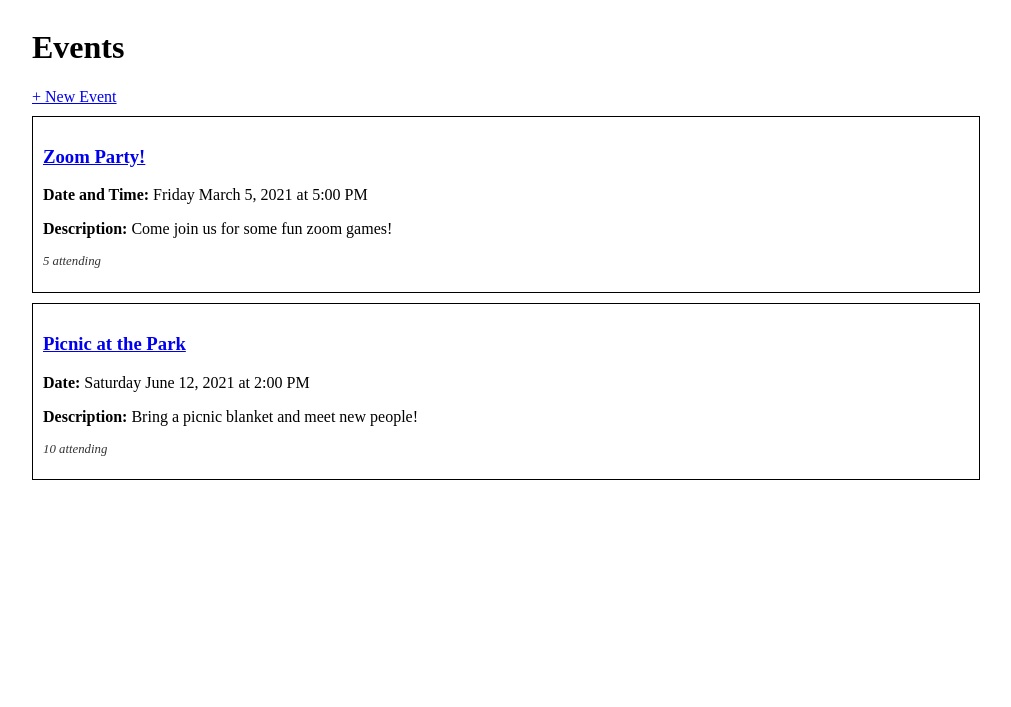
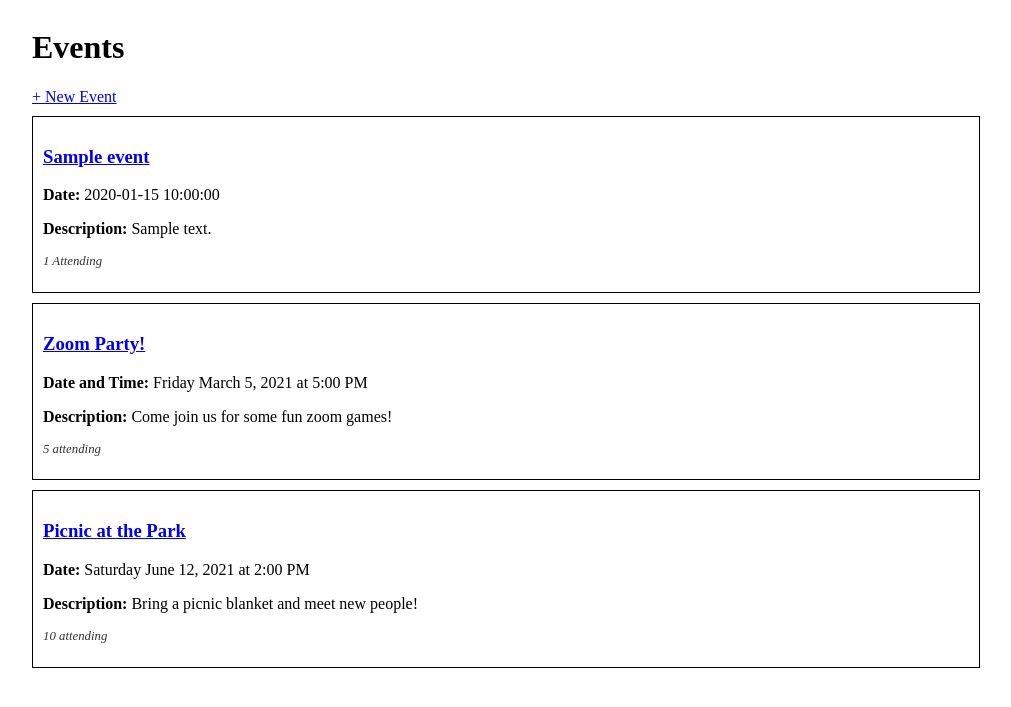
Before and after one commit to maliabarker/BEW-1.2-Events-Homework, a Flask app: page / in a window 1280 px wide. Shown: the top 707 px of the page, without its empty margins (134-1145 px from the left). Run offline with Flask 2, Linux system fonts and the light colour scheme; tables that the repository leaves empty hold one stand-in row (values such as "Sample post").

Commit message:
fixing bugs

```diff
--- a/app.py
+++ b/app.py
@@ -1,4 +1,5 @@
 from events_app import app
 
+
 if __name__ == "__main__":
-    app.run(debug=True)
+    app.run(debug=True, port=5002)
--- a/events_app/__init__.py
+++ b/events_app/__init__.py
@@ -2,16 +2,20 @@ from flask import Flask
 from flask_sqlalchemy import SQLAlchemy
 from events_app.config import Config
 import os
+# from flask_migrate import Migrate
 
 app = Flask(__name__)
 app.config.from_object(Config)
 app.secret_key = os.urandom(24)
 
 db = SQLAlchemy(app)
+# migrate = Migrate(app, db)
 
 from events_app.routes import main
 
 app.register_blueprint(main)
 
+db.init_app(app)
+
 with app.app_context():
-    db.create_all()
+    db.create_all()  # Create sql tables for our data models
--- a/events_app/models.py
+++ b/events_app/models.py
@@ -21,7 +21,7 @@ class Guest(db.Model):
     name = db.Column(db.String(80), nullable=False)
     email = db.Column(db.String(80), nullable=False, unique=True)
     phone = db.Column(db.Integer, nullable=False, unique=True)
-    events_attending = db.relationship('Event', secondary='guest_events')
+    events_attending = db.relationship('Event', secondary='guest_events', back_populates="guests")
 
 # TODO: Create a model called `Event` with the following fields:
 # - id: primary key
@@ -38,7 +38,7 @@ class Event(db.Model):
     title = db.Column(db.String(80), nullable=False)
     description = db.Column(db.String(80), nullable=False)
     date_and_time = db.Column(db.DateTime(timezone=True))
-    guests = db.relationship('Guest', secondary = 'guest_events')
+    guests = db.relationship('Guest', secondary = 'guest_events', back_populates="events_attending")
     event_type = db.Column(db.Enum(EventType), default=EventType.MISC)
 
 # TODO: Create a table `guest_event_table` with the following columns:
--- a/events_app/routes.py
+++ b/events_app/routes.py
@@ -1,13 +1,16 @@
 """Import packages and modules."""
 import os
-from flask import Blueprint, request, render_template, redirect, url_for, flash
+from flask import Flask, Blueprint, request, render_template, redirect, url_for, flash
 from datetime import date, datetime
 from events_app.models import Event, Guest
+from flask import current_app as app
 
 # Import app and db from events_app package so that we can run app
 from events_app import app, db
 
 main = Blueprint('main', __name__)
+
+db.init_app(app)
 
 
 ##########################################
@@ -19,8 +22,11 @@ def index():
     """Show upcoming events to users!"""
 
     # TODO: Get all events and send to the template
-
-    return render_template('index.html')
+    all_events = Event.query.all()
+    print(all_events)
+    print(all_events[0].title)
+    print(all_events[0].guests)
+    return render_template('index.html', events=all_events)
 
 
 @main.route('/create', methods=['GET', 'POST'])
--- a/events_app/templates/index.html
+++ b/events_app/templates/index.html
@@ -10,6 +10,16 @@
     TODO: Use the event objects to display the correct information (and take
     out the hardcoded values)
 -->
+{% for event in events %}
+    <div class="event-container">
+        <h3><a href="/event/{{ event.id }}">{{ event.title }}</a></h3>
+        <p><strong>Date:</strong> {{ event.date_and_time }}</p>
+        <p><strong>Description:</strong> {{ event.description }}</p>
+        <p class="small-text">
+            {{ event.guests|length }} Attending
+        </p>
+    </div>
+{% endfor %}
 
 <div class="event-container">
     <h3><a href="/event/1">Zoom Party!</a></h3>
```
Also changed, not shown: requirements.txt (+15 -4 lines), events_app/database.db, 1 other file.
